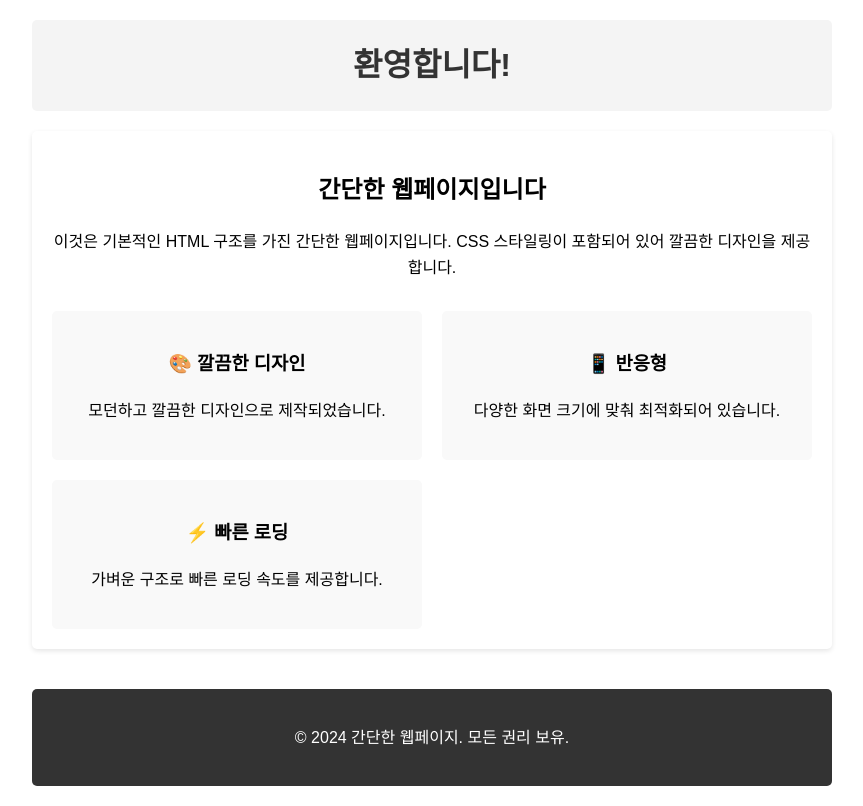
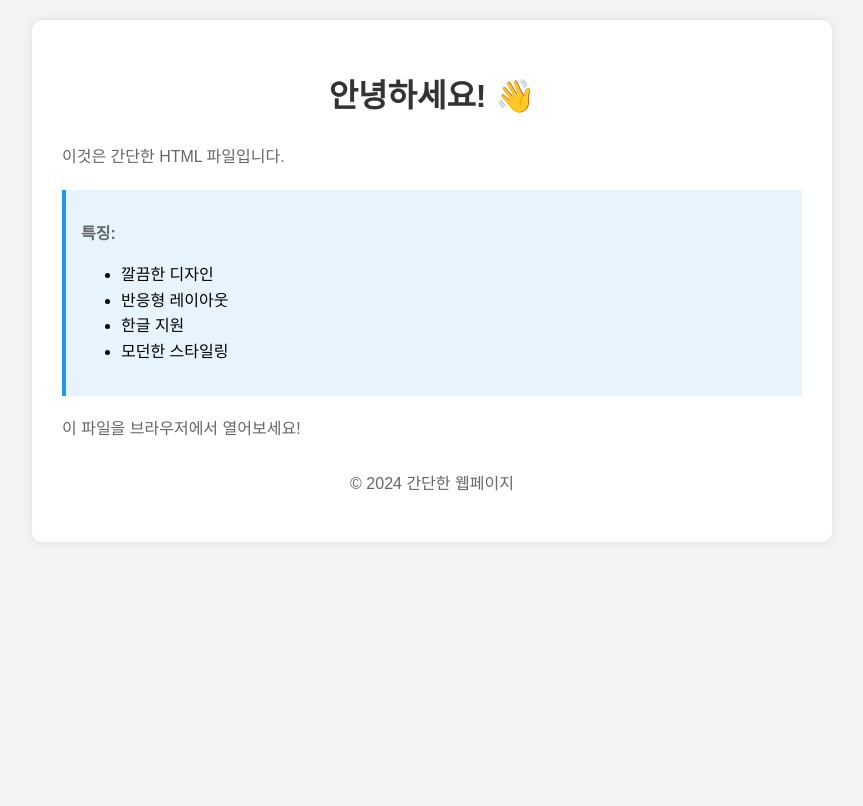
Before and after one commit to xAsh-Ai/s0ym29ejbygxaenm9h4e, a website: page index.html in a window 1280 px wide. Shown: the whole page, without its empty margins (208-1071 px from the left). Drawn offline with Linux system fonts and the light colour scheme.

Commit message:
Update index.html

```diff
--- a/index.html
+++ b/index.html
@@ -11,79 +11,50 @@
             margin: 0 auto;
             padding: 20px;
             line-height: 1.6;
+            background-color: #f4f4f4;
         }
-        header {
-            background-color: #f4f4f4;
-            padding: 20px;
-            text-align: center;
-            border-radius: 5px;
-            margin-bottom: 20px;
+        .container {
+            background-color: white;
+            padding: 30px;
+            border-radius: 10px;
+            box-shadow: 0 0 10px rgba(0,0,0,0.1);
         }
         h1 {
             color: #333;
-            margin: 0;
-        }
-        main {
-            background-color: #fff;
-            padding: 20px;
-            border-radius: 5px;
-            box-shadow: 0 2px 5px rgba(0,0,0,0.1);
-        }
-        .welcome-section {
-            text-align: center;
-            margin-bottom: 30px;
-        }
-        .features {
-            display: grid;
-            grid-template-columns: repeat(auto-fit, minmax(250px, 1fr));
-            gap: 20px;
-            margin-top: 30px;
-        }
-        .feature-card {
-            background-color: #f9f9f9;
-            padding: 20px;
-            border-radius: 5px;
             text-align: center;
         }
-        footer {
-            text-align: center;
-            margin-top: 40px;
-            padding: 20px;
-            background-color: #333;
-            color: #fff;
-            border-radius: 5px;
+        p {
+            color: #666;
+            margin-bottom: 15px;
+        }
+        .highlight {
+            background-color: #e8f4fd;
+            padding: 15px;
+            border-left: 4px solid #2196F3;
+            margin: 20px 0;
         }
     </style>
 </head>
 <body>
-    <header>
-        <h1>환영합니다!</h1>
-    </header>
+    <div class="container">
+        <h1>안녕하세요! 👋</h1>
+        <p>이것은 간단한 HTML 파일입니다.</p>
 
-    <main>
-        <div class="welcome-section">
-            <h2>간단한 웹페이지입니다</h2>
-            <p>이것은 기본적인 HTML 구조를 가진 간단한 웹페이지입니다. CSS 스타일링이 포함되어 있어 깔끔한 디자인을 제공합니다.</p>
+        <div class="highlight">
+            <p><strong>특징:</strong></p>
+            <ul>
+                <li>깔끔한 디자인</li>
+                <li>반응형 레이아웃</li>
+                <li>한글 지원</li>
+                <li>모던한 스타일링</li>
+            </ul>
         </div>
 
-        <div class="features">
-            <div class="feature-card">
-                <h3>🎨 깔끔한 디자인</h3>
-                <p>모던하고 깔끔한 디자인으로 제작되었습니다.</p>
-            </div>
-            <div class="feature-card">
-                <h3>📱 반응형</h3>
-                <p>다양한 화면 크기에 맞춰 최적화되어 있습니다.</p>
-            </div>
-            <div class="feature-card">
-                <h3>⚡ 빠른 로딩</h3>
-                <p>가벼운 구조로 빠른 로딩 속도를 제공합니다.</p>
-            </div>
-        </div>
-    </main>
+        <p>이 파일을 브라우저에서 열어보세요!</p>
 
-    <footer>
-        <p>&copy; 2024 간단한 웹페이지. 모든 권리 보유.</p>
-    </footer>
+        <footer style="text-align: center; margin-top: 30px; color: #999;">
+            <p>&copy; 2024 간단한 웹페이지</p>
+        </footer>
+    </div>
 </body>
 </html>
```
